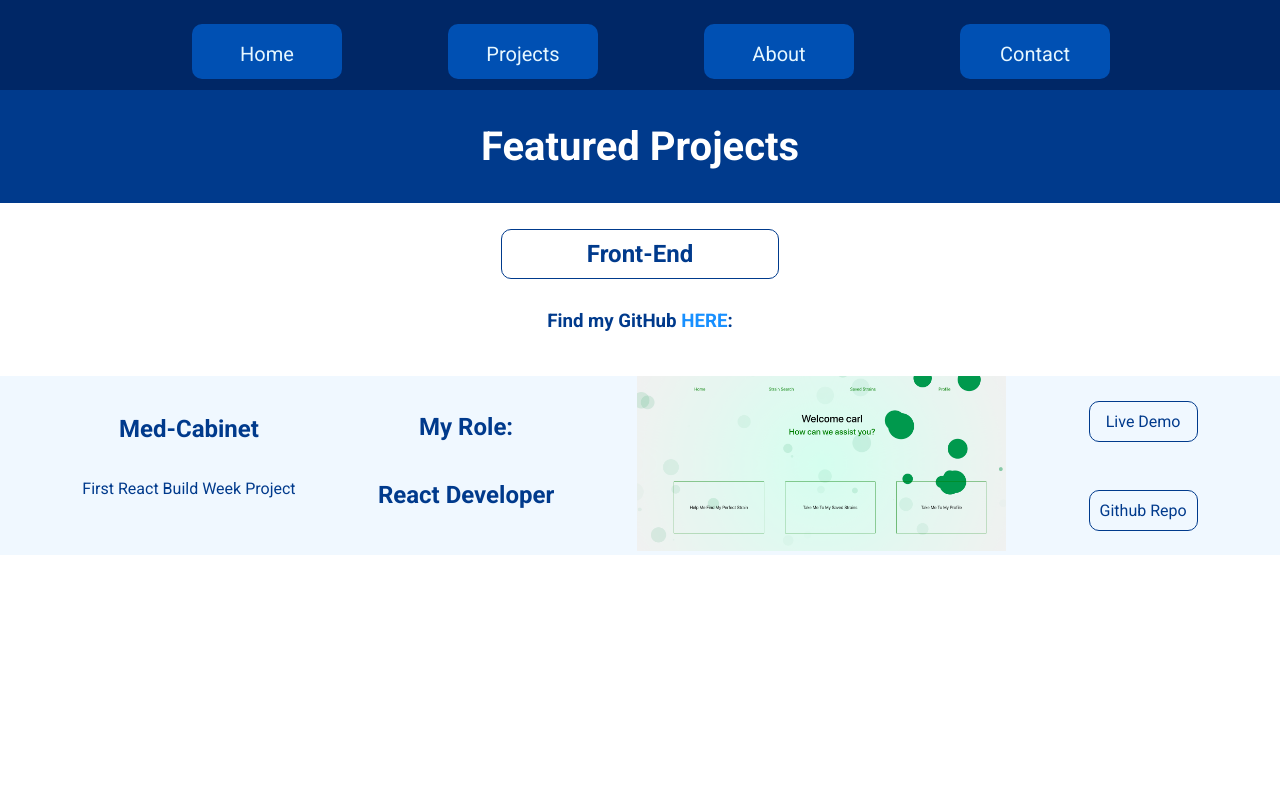
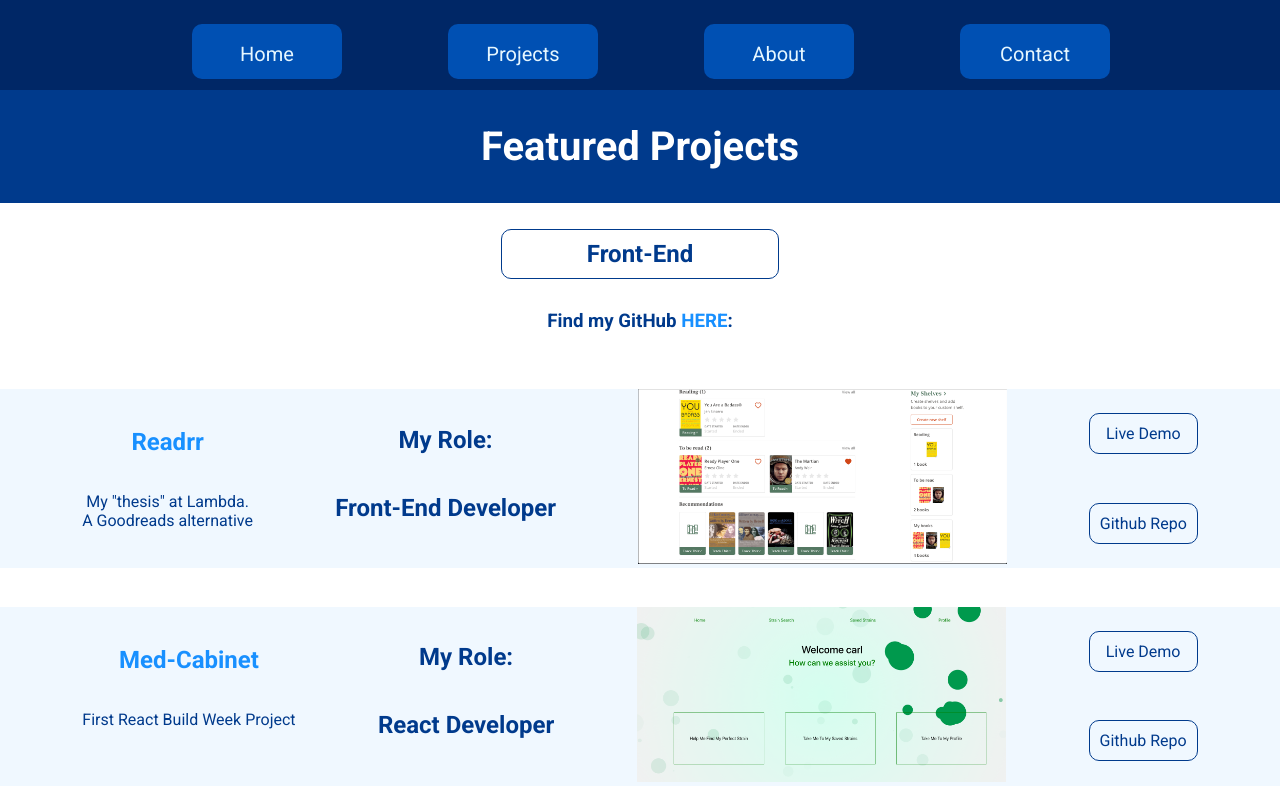
Before and after one commit to carlsachs/ReactPortfolio, a React (Create React App) app in the folder portfolio/: page /projects in a window 1280 px wide. Built offline with nearby package versions, Linux system fonts and the light colour scheme.

Commit message:
more progress

```diff
--- a/portfolio/src/components/ProCards/FE1.css
+++ b/portfolio/src/components/ProCards/FE1.css
@@ -4,11 +4,15 @@
     display: flex;
     flex-flow: row nowrap;
     justify-content: space-evenly;
-    margin-top: 2%;
+    margin-top: 3%;
 }
 h3 {
     text-align: center;
     padding-top: 1%;
+}
+
+.card-title h2 {
+    color: #1890ff;
 }
 
 .image img {
--- /dev/null
+++ b/portfolio/src/components/ProCards/FE2.js
@@ -0,0 +1,35 @@
+import React from "react";
+
+//import other resources
+import { Link } from "react-router-dom";
+
+//import css
+import "./FE1.css";
+
+import Read from "./readrr.png";
+
+const FE2 = () => {
+
+    return (
+        <div className="cardWrap">
+            <div className="card-title">
+                <h2>Readrr</h2>
+                <p>My "thesis" at Lambda.<br></br>A Goodreads alternative</p>
+            </div>
+            <div className="card-role">
+                <h2>My Role:</h2>
+                <h2>Front-End Developer</h2>
+            </div>
+            <div className="image">
+                <img src={Read} alt="image of readrr dashboard" />
+            </div>
+            <div className="live">
+                <Link target="_blank"style={{textDecoration: "none", color: "#003a8c", border: "1px solid #003a8c", padding: "10px", borderRadius: "10px"}} to="https://readrr.app/">Live Demo</Link>
+                <Link target="_blank" style={{textDecoration: "none", color: "#003a8c", border: "1px solid #003a8c", padding: "10px", borderRadius: "10px"}} to="https://github.com/Lambda-School-Labs/betterreads-fe">Github Repo</Link>
+
+            </div>
+        </div>
+    )
+}
+
+export default FE2;
--- a/portfolio/src/components/Projects.js
+++ b/portfolio/src/components/Projects.js
@@ -9,6 +9,10 @@ import { Link } from "react-router-dom";
 //import other components
 import Nav from "./Nav";
 import FE1 from "./ProCards/FE1";
+import FE2 from "./ProCards/FE2";
+
+//import styling libraries
+import Slide from "react-reveal";
 
 const Projects = () => {
 
@@ -26,7 +30,12 @@ const Projects = () => {
                     <h3>Find my GitHub <Link style={{textDecoration: "none", color: "#1890ff"}} to="https://github.com/carlsachs">HERE</Link>:</h3>
                 </div>
                 <div className="front-bottom">
-                    <FE1 />
+                    <Slide left>
+                        <FE2 />
+                    </Slide>
+                    <Slide right>
+                        <FE1 />
+                    </Slide>
                 </div>
             </div>
         </div>
```
Also changed, not shown: portfolio/src/components/ProCards/readrr.png (added).
